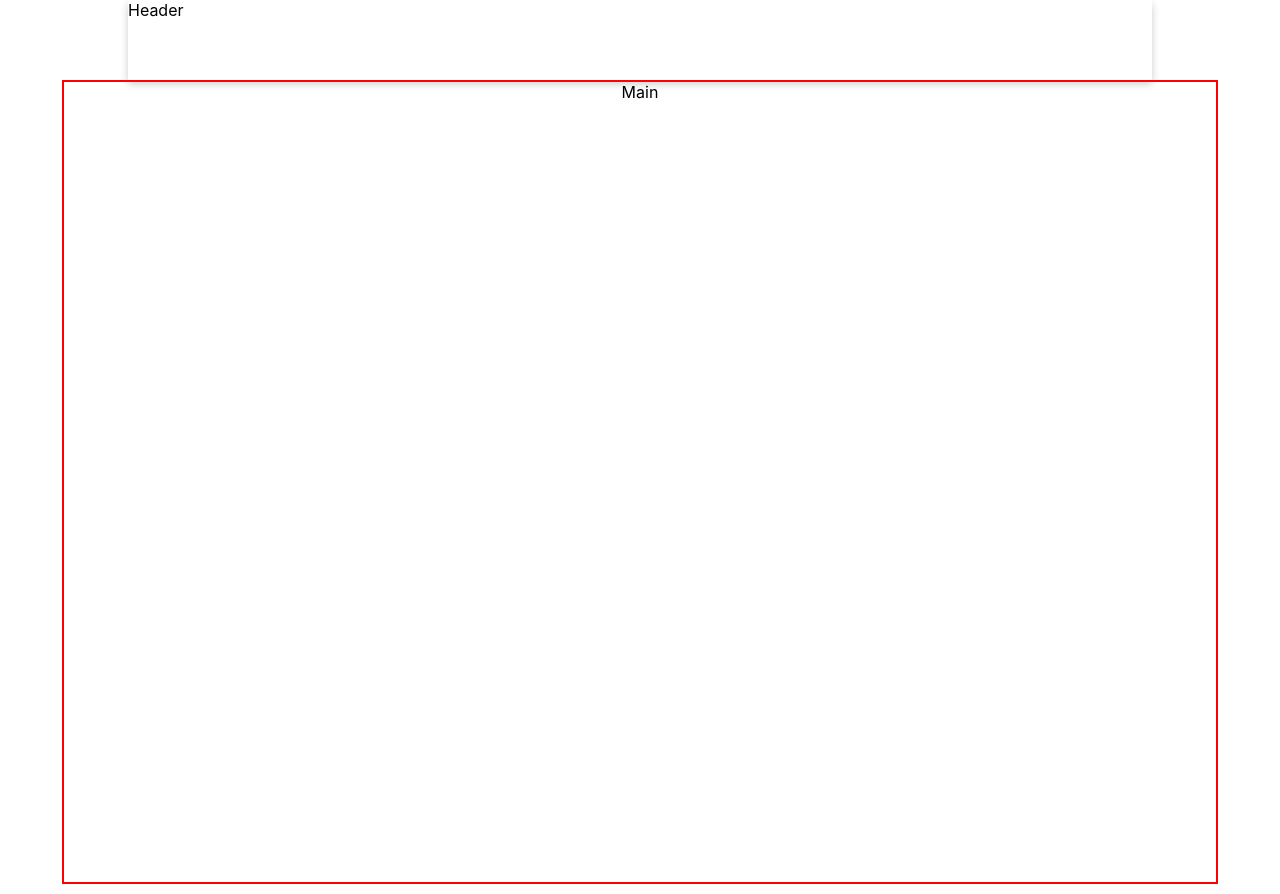
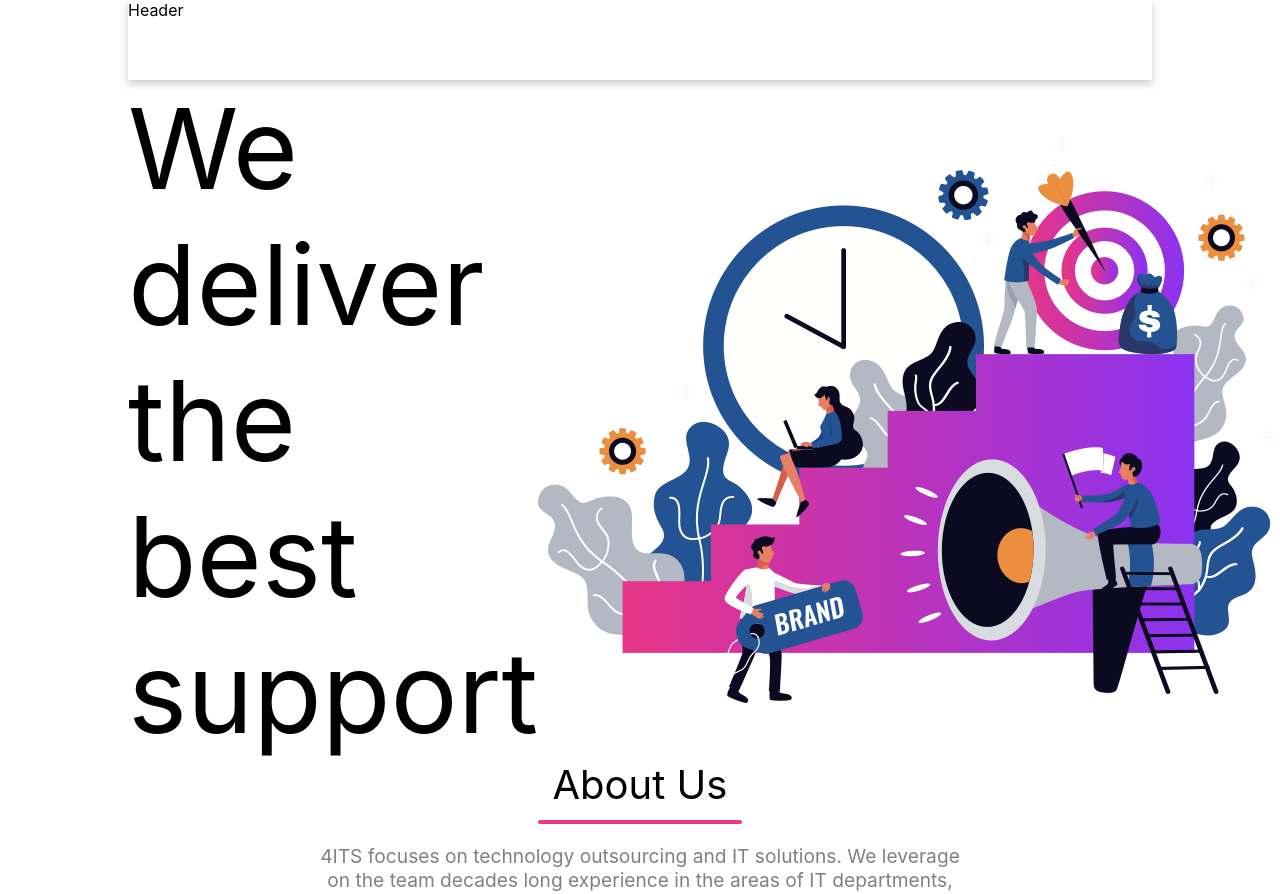
Before and after one commit to RTRealm/itconcierge, a React (Create React App) app: page / in a window 1280 px wide. Shown: the top 894 px of the page. Built offline with nearby package versions, Linux system fonts and the light colour scheme.

Commit message:
working on layout from scratch..

```diff
--- a/src/App.js
+++ b/src/App.js
@@ -14,12 +14,17 @@ class App extends Component {
 				<div className='main'>
 					<Main />
 				</div>
-				<AboutUs />
+				<AboutUs
+					lorem='About Us'
+					bodylorem='4ITS focuses on technology outsourcing and IT solutions. We leverage on the team decades long experience in the areas of IT departments, coding as well as running business organizations and projects.'
+				/>
+				<AboutUs lorem='Our Valuable Services' />
 				<div className='services'>
 					<Service />
 					<Service />
 					<Service />
 				</div>
+				<AboutUs lorem='Contact Us' bodylorem='Questions, Comments, Concerns?' />
 			</div>
 		);
 	}
--- a/src/components/AboutUs/AboutUs.css
+++ b/src/components/AboutUs/AboutUs.css
@@ -4,7 +4,7 @@
 }
 
 p {
-	margin: 10px;
+	margin: 0px;
 }
 
 .title {
@@ -12,6 +12,7 @@ p {
 }
 
 .description {
+	margin-top: 15px;
 	font-size: 1.2rem;
 	color: grey;
 }
--- a/src/components/AboutUs/AboutUs.js
+++ b/src/components/AboutUs/AboutUs.js
@@ -3,16 +3,12 @@ import './AboutUs.css';
 
 import separator from '../../img/website-line@2x.png';
 
-export default function AboutUs() {
+export default function AboutUs(props) {
 	return (
 		<div className='aboutUsContent'>
-			<p className='title'>About Us</p>
+			<p className='title'>{props.lorem}</p>
 			<img alt='separator' src={separator}></img>
-			<p className='description'>
-				4ITS focuses on technology outsourcing and IT solutions. We leverage on the team's decades
-				long experience in the areas of IT departments, coding as well as running business
-				organizations and projects.
-			</p>
+			<p className='description'>{props.bodylorem}</p>
 		</div>
 	);
 }
--- a/src/components/Main/Main.css
+++ b/src/components/Main/Main.css
@@ -1,8 +1,16 @@
 .mainContent {
-	width: 90vw;
-	height: 50rem;
+	width: 80vw;
 	display: flex;
 	flex-direction: row;
 	justify-content: space-around;
-	border: 2px solid red;
+	align-items: center;
 }
+
+.maintitle {
+	font-size: 7rem;
+}
+
+.mainpicture {
+	width: 100%;
+	height: auto;
+}
--- a/src/components/Main/Main.js
+++ b/src/components/Main/Main.js
@@ -1,6 +1,14 @@
 import React from 'react';
 import './Main.css';
+import mainpicture from '../../img/website-group.png';
 
 export default function Main() {
-	return <div className='mainContent'>Main</div>;
+	return (
+		<div className='mainContent'>
+			<div className='maintitle'>
+				<p>We deliver the best support</p>
+			</div>
+			<img alt='main' src={mainpicture} className='mainpicture'></img>
+		</div>
+	);
 }
--- a/src/components/service/Service.css
+++ b/src/components/service/Service.css
@@ -1,7 +1,6 @@
 .service {
 	background-color: bisque;
 	width: 30%;
-	height: 500px;
 }
 
 .bitmap {
@@ -10,7 +9,7 @@
 }
 
 .bodyText {
-	position: relative;
+	margin: 1rem;
 	font-family: 'AvenirNext-Regular', Helvetica, Arial, serif;
 	font-size: 1.2rem;
 	color: rgba(43, 43, 43, 1);
```
